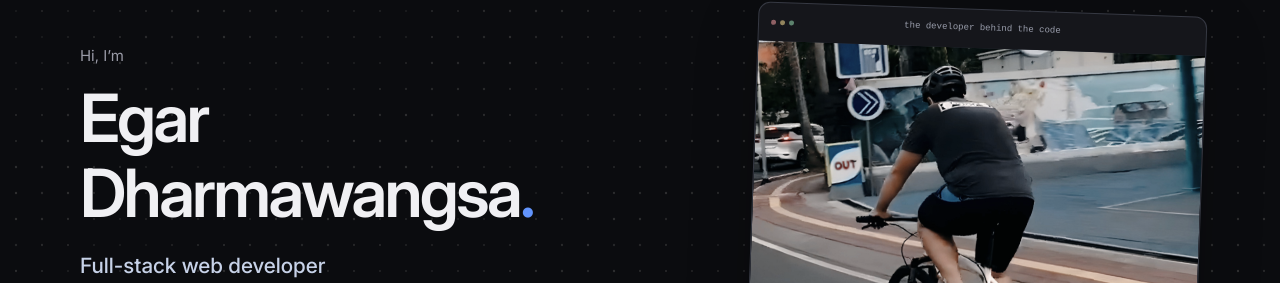
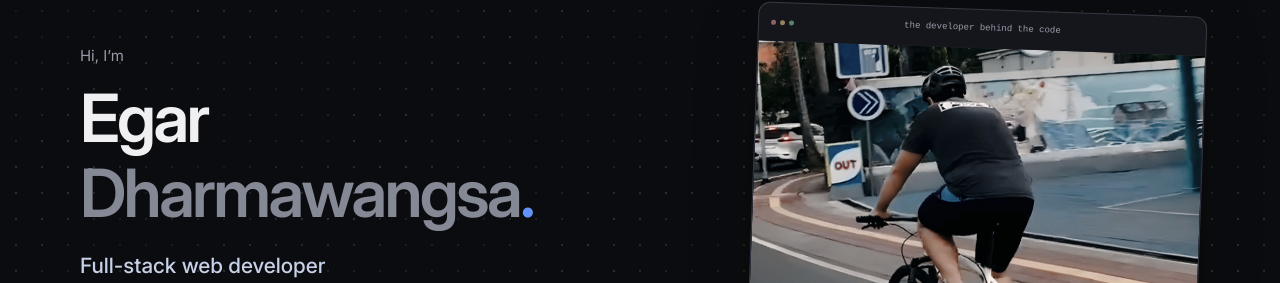
Before and after one commit to EgarDharmawangsa/egarworks, a Next.js app: page / in a window 1280 px wide. Shown: the part 168-451 px from the top of the page. Built offline with nearby package versions, Linux system fonts and the light colour scheme; no server answers.

Commit message:
Use muted gray for the hero surname

```diff
--- a/src/components/hero/index.tsx
+++ b/src/components/hero/index.tsx
@@ -11,7 +11,7 @@ export default function Hero() {
         <h1>
           {firstName}
           <br />
-          {lastName.join(" ")}
+          <span className="muted-heading">{lastName.join(" ")}</span>
           <span className="blue-dot">.</span>
         </h1>
         <p className="hero-role">{siteConfig.role}</p>
```
